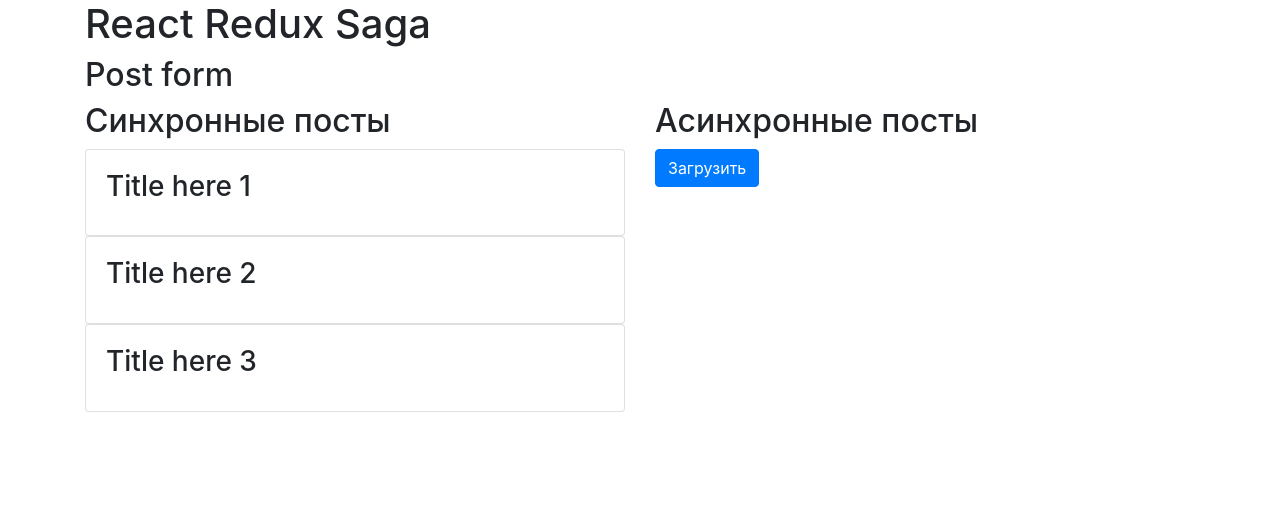
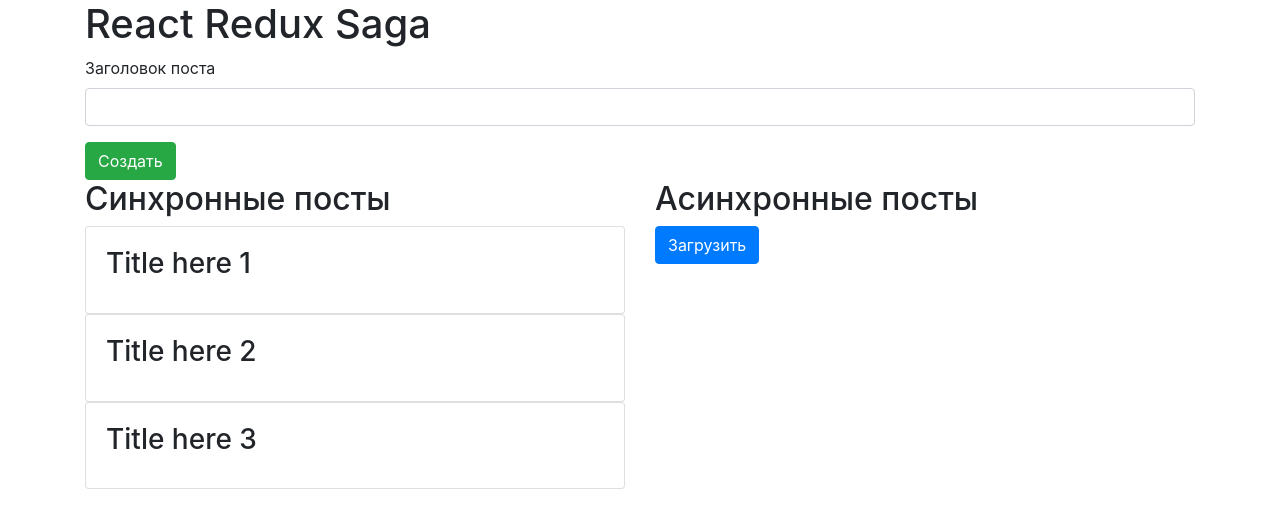
Before and after one commit to sandrig/react-redux-saga, a React (Create React App) app: page / in a window 1280 px wide. Shown: the top 528 px of the page. Built offline with nearby package versions, Linux system fonts and the light colour scheme.

Commit message:
feat: add post form component

```diff
--- a/src/components/post-form.js
+++ b/src/components/post-form.js
@@ -4,14 +4,48 @@
   constructor(props) {
     super(props);
 
-    this.state = {}
+    this.state = {
+      title: ''
+    }
   }
+
+  submitHandler = event => {
+    event.preventDefault();
+
+    const { title } = this.state;
+
+    const newPost = {
+      title, id: Date.now().toString()
+    };
+
+    this.setState({ title: '' });
+  };
+
+  changeInputHandler = event => {
+    event.persist();
+    this.setState(prev => ({
+      ...prev, ...{
+        [event.target.name]: event.target.value
+      }
+    }))
+  };
 
   render() {
     return (
-      <div>
-        <h2>Post form</h2>
-      </div>
+      <form onSubmit={this.submitHandler}>
+        <div className="form-group">
+          <label htmlFor="title">Заголовок поста</label>
+          <input
+            type="text"
+            className="form-control"
+            id="title"
+            value={this.state.title}
+            name="title"
+            onChange={this.changeInputHandler}
+          />
+        </div>
+        <button className="btn btn-success" type="submit">Создать</button>
+      </form>
     )
   }
 }
```
